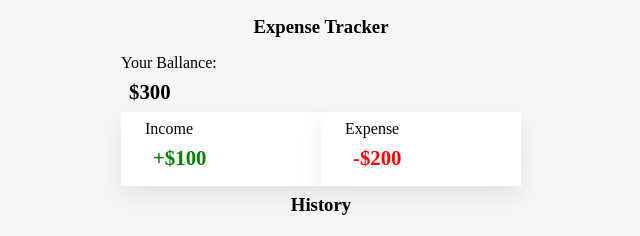
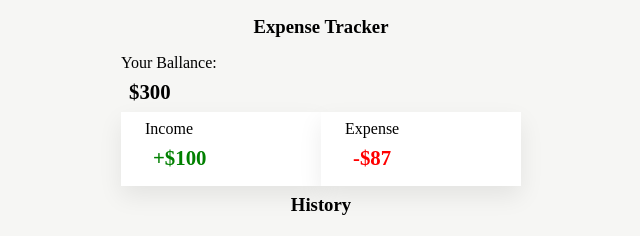
Before and after one commit to yusef-codes10/expense-tracker-vue, a Vue app: page / in a window 1280 px wide. Shown: the top 236 px of the page, without its empty margins (319-959 px from the left). Built offline with nearby package versions, Linux system fonts and the light colour scheme.

Commit message:
expense & income should be states & balance a getter (computed)

```diff
--- a/src/components/DisplaySection.vue
+++ b/src/components/DisplaySection.vue
@@ -15,11 +15,11 @@ const myStore = useStore()
     <div class="values">
       <div class="income">
         Income
-        <span>+$100</span>
+        <span>+${{ myStore.income }}</span>
       </div>
       <div class="expense">
         Expense
-        <span>-$200</span>
+        <span>-${{ myStore.expense }}</span>
       </div>
     </div>
   </div>
--- a/src/stores/useExpense.js
+++ b/src/stores/useExpense.js
@@ -3,10 +3,23 @@ import { defineStore } from 'pinia'
 import { ref } from 'vue'
 
 export const useStore = defineStore('useExpense', () => {
-  // *state
+  // *state (computed)
   const balance = ref(300)
+
+  const income = ref(100)
+
+  const expense = ref(87)
+
+  //   * actions
+  const addIncome = () => {}
+
+  const addexpense = () => {}
+
+  // * getters (computed)
 
   return {
     balance,
+    income,
+    expense,
   }
 })
```
